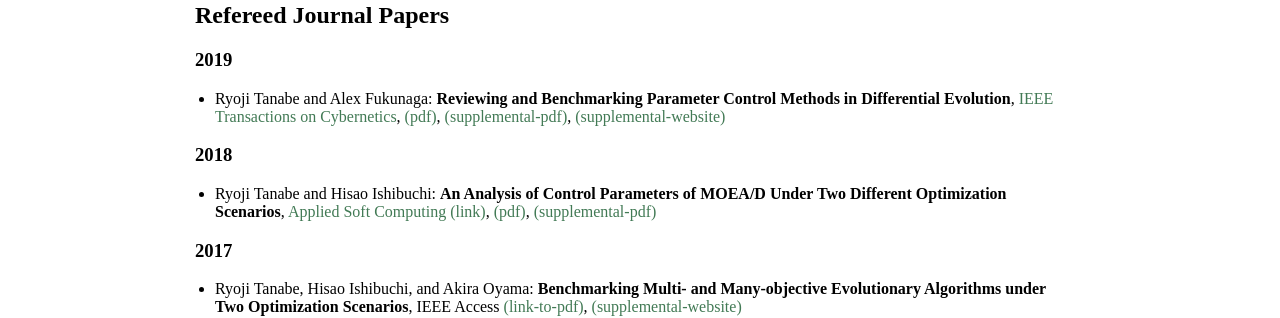
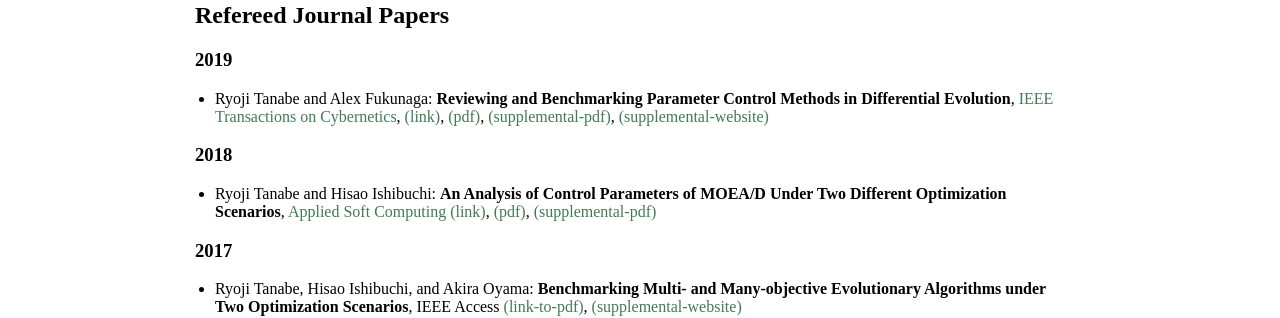
Before and after one commit to ryojitanabe/ryojitanabe.github.io, a Jekyll site: the page built from publication.md, in a window 1280 px wide. Shown: the part 198-516 px from the top of the page. Built offline with Jekyll 4.4.1, drawn with Linux system fonts in a browser that asks for light colours.

```diff
--- a/publication.md
+++ b/publication.md
@@ -11,7 +11,7 @@
 
 ### 2019
 
-* Ryoji Tanabe and Alex Fukunaga: **Reviewing and Benchmarking Parameter Control Methods in Differential Evolution**, [IEEE Transactions on Cybernetics](https://ieeexplore.ieee.org/xpl/RecentIssue.jsp?punumber=6221036), [(pdf)](pdf/tf-tcyb2018.pdf), [(supplemental-pdf)](pdf/tf-tcyb2018-supp.pdf), [(supplemental-website)](https://sites.google.com/view/pcmde/)
+* Ryoji Tanabe and Alex Fukunaga: **Reviewing and Benchmarking Parameter Control Methods in Differential Evolution**, [IEEE Transactions on Cybernetics](https://ieeexplore.ieee.org/xpl/RecentIssue.jsp?punumber=6221036), [(link)](https://ieeexplore.ieee.org/document/8626758), [(pdf)](pdf/tf-tcyb2018.pdf), [(supplemental-pdf)](pdf/tf-tcyb2018-supp.pdf), [(supplemental-website)](https://sites.google.com/view/pcmde/)
 
 ### 2018
 
```
Also changed, not shown: about-j.md (+0 -1 lines).
